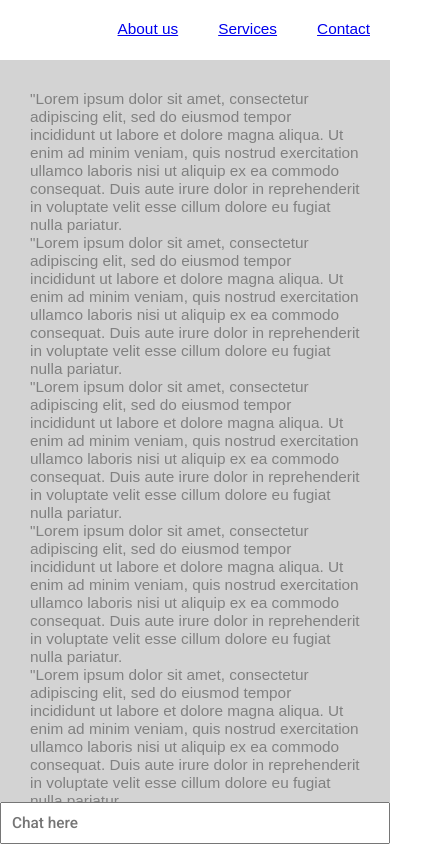
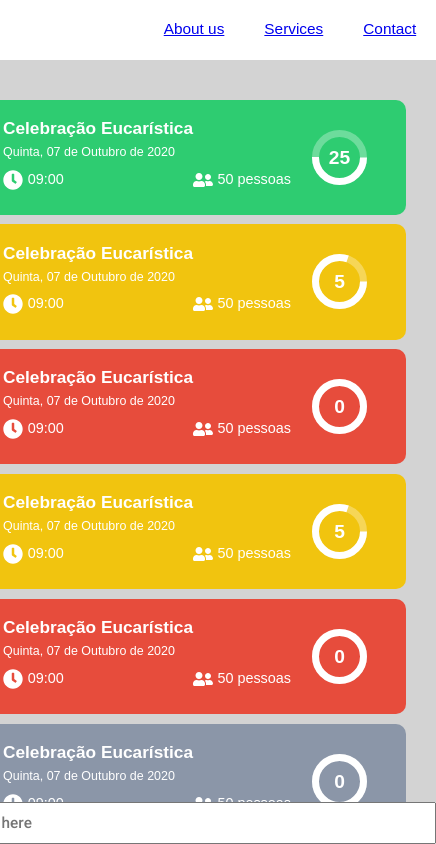
Before and after one commit to Wolgrand/easyseat, a React (Create React App) app: page / in a window 390 px wide. Shown: the whole page, 436 px wide, since content can reach past the window. Built offline with nearby package versions, Linux system fonts and the light colour scheme.

Commit message:
Fix Responsivity

```diff
--- a/src/pages/Teste/index.tsx
+++ b/src/pages/Teste/index.tsx
@@ -2,7 +2,7 @@ import React from 'react';
 
 //import { FiPower } from 'react-icons/fi';
 
-//import EventCard from '../../components/EventCard';
+import EventCard from '../../components/EventCard';
 import { Container, Content} from './styles';
 
 const Teste: React.FC = () => {
@@ -10,33 +10,23 @@ const Teste: React.FC = () => {
     <Container>
       <header>
     <ul>
-      <li><a href="#">About us</a></li>
-      <li><a href="#">Services</a></li>
-      <li><a href="#">Contact</a></li>
+      <li><a href="http://easyseat.netlify.app/">About us</a></li>
+      <li><a href="http://easyseat.netlify.app/">Services</a></li>
+      <li><a href="http://easyseat.netlify.app/">Contact</a></li>
     </ul>
   </header>
 
   <Content>
   <div id="chat-container">
         <div id="chat">
-          <p>"Lorem ipsum dolor sit amet, consectetur adipiscing elit, sed do eiusmod tempor incididunt ut labore et dolore magna aliqua. Ut enim ad minim veniam, quis nostrud exercitation ullamco laboris nisi ut aliquip ex ea commodo consequat. Duis aute irure dolor in reprehenderit in voluptate velit esse cillum dolore eu fugiat nulla pariatur. </p>
-          <p>"Lorem ipsum dolor sit amet, consectetur adipiscing elit, sed do eiusmod tempor incididunt ut labore et dolore magna aliqua. Ut enim ad minim veniam, quis nostrud exercitation ullamco laboris nisi ut aliquip ex ea commodo consequat. Duis aute irure dolor in reprehenderit in voluptate velit esse cillum dolore eu fugiat nulla pariatur. </p>
-          <p>"Lorem ipsum dolor sit amet, consectetur adipiscing elit, sed do eiusmod tempor incididunt ut labore et dolore magna aliqua. Ut enim ad minim veniam, quis nostrud exercitation ullamco laboris nisi ut aliquip ex ea commodo consequat. Duis aute irure dolor in reprehenderit in voluptate velit esse cillum dolore eu fugiat nulla pariatur. </p>
-          <p>"Lorem ipsum dolor sit amet, consectetur adipiscing elit, sed do eiusmod tempor incididunt ut labore et dolore magna aliqua. Ut enim ad minim veniam, quis nostrud exercitation ullamco laboris nisi ut aliquip ex ea commodo consequat. Duis aute irure dolor in reprehenderit in voluptate velit esse cillum dolore eu fugiat nulla pariatur. </p>
-          <p>"Lorem ipsum dolor sit amet, consectetur adipiscing elit, sed do eiusmod tempor incididunt ut labore et dolore magna aliqua. Ut enim ad minim veniam, quis nostrud exercitation ullamco laboris nisi ut aliquip ex ea commodo consequat. Duis aute irure dolor in reprehenderit in voluptate velit esse cillum dolore eu fugiat nulla pariatur. </p>
-          <p>"Lorem ipsum dolor sit amet, consectetur adipiscing elit, sed do eiusmod tempor incididunt ut labore et dolore magna aliqua. Ut enim ad minim veniam, quis nostrud exercitation ullamco laboris nisi ut aliquip ex ea commodo consequat. Duis aute irure dolor in reprehenderit in voluptate velit esse cillum dolore eu fugiat nulla pariatur. </p>
-          <p>"Lorem ipsum dolor sit amet, consectetur adipiscing elit, sed do eiusmod tempor incididunt ut labore et dolore magna aliqua. Ut enim ad minim veniam, quis nostrud exercitation ullamco laboris nisi ut aliquip ex ea commodo consequat. Duis aute irure dolor in reprehenderit in voluptate velit esse cillum dolore eu fugiat nulla pariatur. </p>
-          <p>"Lorem ipsum dolor sit amet, consectetur adipiscing elit, sed do eiusmod tempor incididunt ut labore et dolore magna aliqua. Ut enim ad minim veniam, quis nostrud exercitation ullamco laboris nisi ut aliquip ex ea commodo consequat. Duis aute irure dolor in reprehenderit in voluptate velit esse cillum dolore eu fugiat nulla pariatur. </p>
-          <p>"Lorem ipsum dolor sit amet, consectetur adipiscing elit, sed do eiusmod tempor incididunt ut labore et dolore magna aliqua. Ut enim ad minim veniam, quis nostrud exercitation ullamco laboris nisi ut aliquip ex ea commodo consequat. Duis aute irure dolor in reprehenderit in voluptate velit esse cillum dolore eu fugiat nulla pariatur. </p>
-          <p>"Lorem ipsum dolor sit amet, consectetur adipiscing elit, sed do eiusmod tempor incididunt ut labore et dolore magna aliqua. Ut enim ad minim veniam, quis nostrud exercitation ullamco laboris nisi ut aliquip ex ea commodo consequat. Duis aute irure dolor in reprehenderit in voluptate velit esse cillum dolore eu fugiat nulla pariatur. </p>
-          <p>"Lorem ipsum dolor sit amet, consectetur adipiscing elit, sed do eiusmod tempor incididunt ut labore et dolore magna aliqua. Ut enim ad minim veniam, quis nostrud exercitation ullamco laboris nisi ut aliquip ex ea commodo consequat. Duis aute irure dolor in reprehenderit in voluptate velit esse cillum dolore eu fugiat nulla pariatur. </p>
-          <p>"Lorem ipsum dolor sit amet, consectetur adipiscing elit, sed do eiusmod tempor incididunt ut labore et dolore magna aliqua. Ut enim ad minim veniam, quis nostrud exercitation ullamco laboris nisi ut aliquip ex ea commodo consequat. Duis aute irure dolor in reprehenderit in voluptate velit esse cillum dolore eu fugiat nulla pariatur. </p>
-          <p>"Lorem ipsum dolor sit amet, consectetur adipiscing elit, sed do eiusmod tempor incididunt ut labore et dolore magna aliqua. Ut enim ad minim veniam, quis nostrud exercitation ullamco laboris nisi ut aliquip ex ea commodo consequat. Duis aute irure dolor in reprehenderit in voluptate velit esse cillum dolore eu fugiat nulla pariatur. </p>
-          <p>"Lorem ipsum dolor sit amet, consectetur adipiscing elit, sed do eiusmod tempor incididunt ut labore et dolore magna aliqua. Ut enim ad minim veniam, quis nostrud exercitation ullamco laboris nisi ut aliquip ex ea commodo consequat. Duis aute irure dolor in reprehenderit in voluptate velit esse cillum dolore eu fugiat nulla pariatur. </p>
-          <p>"Lorem ipsum dolor sit amet, consectetur adipiscing elit, sed do eiusmod tempor incididunt ut labore et dolore magna aliqua. Ut enim ad minim veniam, quis nostrud exercitation ullamco laboris nisi ut aliquip ex ea commodo consequat. Duis aute irure dolor in reprehenderit in voluptate velit esse cillum dolore eu fugiat nulla pariatur. </p>
-          <p>"Lorem ipsum dolor sit amet, consectetur adipiscing elit, sed do eiusmod tempor incididunt ut labore et dolore magna aliqua. Ut enim ad minim veniam, quis nostrud exercitation ullamco laboris nisi ut aliquip ex ea commodo consequat. Duis aute irure dolor in reprehenderit in voluptate velit esse cillum dolore eu fugiat nulla pariatur. </p>
-          <p>"Lorem ipsum dolor sit amet, consectetur adipiscing elit, sed do eiusmod tempor incididunt ut labore et dolore magna aliqua. Ut enim ad minim veniam, quis nostrud exercitation ullamco laboris nisi ut aliquip ex ea commodo consequat. Duis aute irure dolor in reprehenderit in voluptate velit esse cillum dolore eu fugiat nulla pariatur. </p>
-          <p>"Lorem ipsum dolor sit amet, consectetur adipiscing elit, sed do eiusmod tempor incididunt ut labore et dolore magna aliqua. Ut enim ad minim veniam, quis nostrud exercitation ullamco laboris nisi ut aliquip ex ea commodo consequat. Duis aute irure dolor in reprehenderit in voluptate velit esse cillum dolore eu fugiat nulla pariatur. </p>
+        <EventCard color="#2ecc71" progress={50} label="25" />
+        <EventCard color="#F1C40F" progress={80} label="5" />
+        <EventCard color="#E74C3C" progress={100} label="0" />
+        <EventCard color="#F1C40F" progress={80} label="5" />
+        <EventCard color="#E74C3C" progress={100} label="0" />
+        <EventCard color="#8B96A8" progress={100} label="0" />
+        <EventCard color="#8B96A8" progress={100} label="0" />
+        <EventCard color="#8B96A8" progress={100} label="0" />
         </div>
         <input type="text" placeholder="Chat here" />
   </div>
```
